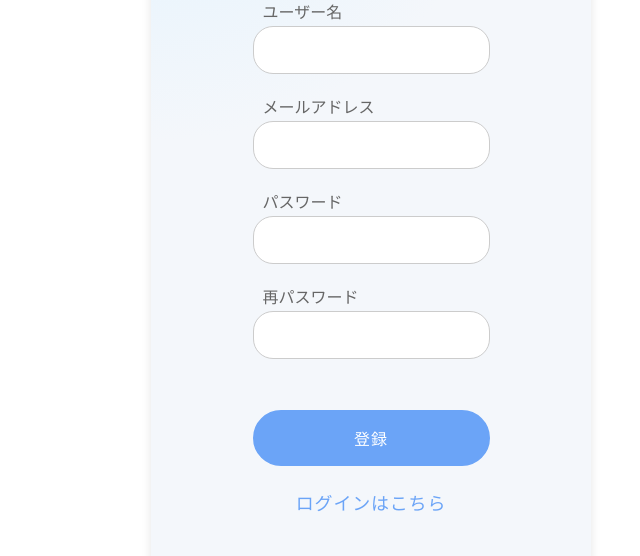
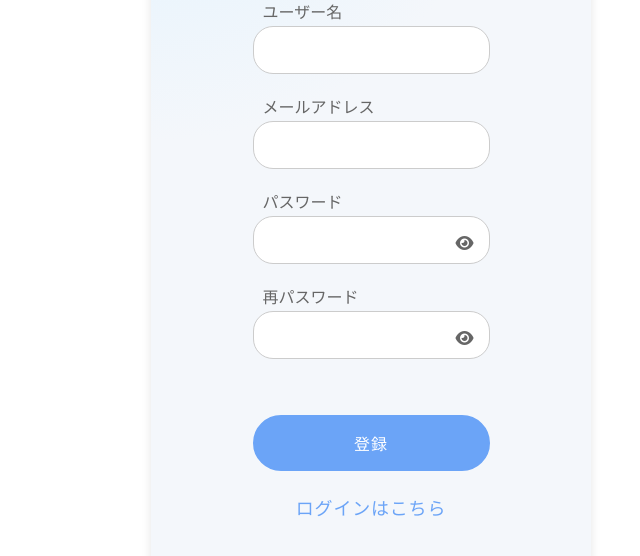
Before and after one commit to RareTECH-Hackathon-Gteam/Hackathon-SNS-app-Gteam, a Flask app: page /signup in a window 1280 px wide. Shown: the part 224-780 px from the top of the page, without its empty margins (269-909 px from the left). Run offline with Flask 2, Linux system fonts and the light colour scheme; some libraries are stand-ins or nearby versions.

Commit message:
パスワードの表示非表示実装とlogin画面の戻るリンク追加

```diff
--- a/SNSApp/static/css/auth.css
+++ b/SNSApp/static/css/auth.css
@@ -55,7 +55,9 @@ a {
 .form-group {
     display: flex;
     flex-direction: column;
+    align-items: center;
     color: #666666;
+    margin-bottom: 15px;
 }
 
 label, .form-group {
@@ -144,6 +146,41 @@ button {
     opacity: 0.6;
 }
 
+.form-group.password {
+    position: relative;
+    max-width: 237px; /* inputと同じ幅を固定指定 */
+    width: 100%;
+    margin-left: auto;
+    margin-right: auto;
+}
+
+.form-group.password input[type="password"],
+.form-group.password input[type="text"] {
+    width: 100%;
+    max-width: 100%;
+    padding-right: 45px; /* 右側にアイコン表示領域を確保 */
+}
+
+.toggle-btn {
+    position: absolute;
+    right: 15px;
+    bottom: 14px; /* inputの下端から固定位置で配置 */
+    width: auto;
+    max-width: none;
+    padding: 0;
+    margin: 0;
+    background: transparent;
+    border: none;
+    color: #666;
+    cursor: pointer;
+    z-index: 2;
+}
+
+.toggle-btn:hover {
+    background: transparent;
+    border: none;
+}
+
 /* === signup.html === */
 
 .page-auth {
@@ -173,3 +210,33 @@ button {
     padding-left: 10px;
     padding-bottom: 3px;
 }
+
+.password{
+  position: relative;
+  display: inline-block;
+}
+
+.toggle-btn {
+    position: absolute;
+    right: 15px;
+    top: calc(50% + 10px); /* labelの分の位置ずれを調整 */
+    transform: translateY(-50%);
+    width: auto;           /* 幅100%を解除 */
+    max-width: none;
+    padding: 0;            /* パディングを解除 */
+    margin: 0;             /* margin-top: 16px を解除 */
+    background: transparent; /* 背景色を透明に */
+    border: none;
+    color: #666;
+    cursor: pointer;
+}
+
+.toggle-btn:hover {
+    background: transparent; /* hover時のスタイルも打ち消し */
+    border: none;
+}
+
+.password input[type="password"],
+.password input[type="text"] {
+    padding-right: 45px;
+}
--- /dev/null
+++ b/SNSApp/static/js/password.js
@@ -0,0 +1,16 @@
+function togglePassword(inputId = 'passwordInput', iconId = 'eyeIcon') {
+  const input = document.getElementById(inputId);
+  const icon = document.getElementById(iconId);
+
+  if (input && icon){
+    if (input.type === 'password') {
+      input.type = 'text';
+      icon.classList.remove('fa-eye');
+      icon.classList.add('fa-eye-slash'); // 斜線付きの目に変更
+    } else {
+      input.type = 'password';
+      icon.classList.remove('fa-eye-slash');
+      icon.classList.add('fa-eye'); // 通常の目に戻す
+    }
+  }
+}
--- a/SNSApp/templates/auth/signup.html
+++ b/SNSApp/templates/auth/signup.html
@@ -38,14 +38,20 @@
                 <input type="email" autocomplete="email" name="email" />
             </div>
 
-            <div class="form-group">
+            <div class="form-group password">
                 <label class="form-label">パスワード</label>
-                <input type="password" autocomplete="new-password" name="password" />
+                <input type="password" id="passwordInput" autocomplete="new-password" name="password" />
+                <button type="button" onclick="togglePassword('passwordInput','eyeIcon')" class="toggle-btn">
+                    <i id="eyeIcon" class="fa-solid fa-eye"></i>
+                </button>
             </div>
 
-            <div class="form-group">
+            <div class="form-group password">
                 <label class="form-label">再パスワード</label>
-                <input type="password" autocomplete="new-password" name="password_confirmation" />
+                <input type="password" id="passwordConfirmInput" autocomplete="new-password" name="password_confirmation" />
+                <button type="button" onclick="togglePassword('passwordConfirmInput','eyeIconConfirm')" class="toggle-btn">
+                    <i id="eyeIconConfirm" class="fa-solid fa-eye"></i>
+                </button>
             </div>
 
             <div class="auth-button-container">
--- a/SNSApp/templates/base.html
+++ b/SNSApp/templates/base.html
@@ -13,11 +13,16 @@
 
   <link rel="stylesheet" href="{{ url_for('static', filename='css/base.css') }}">
   <link rel="stylesheet" href="{{ url_for('static', filename='css/color.css') }}">
+  <link rel="stylesheet" href="https://cdnjs.cloudflare.com/ajax/libs/font-awesome/6.5.1/css/all.min.css">
   {% block page_css %}{% endblock %}
 
   <script
     defer
     src="{{ url_for('static', filename='js/flash.js') }}">
+  </script>
+  <script
+    defer
+    src="{{ url_for('static', filename='js/password.js') }}">
   </script>
 </head>
 <body>
```
Also changed, not shown: SNSApp/templates/auth/login.html (+8 -2 lines).
